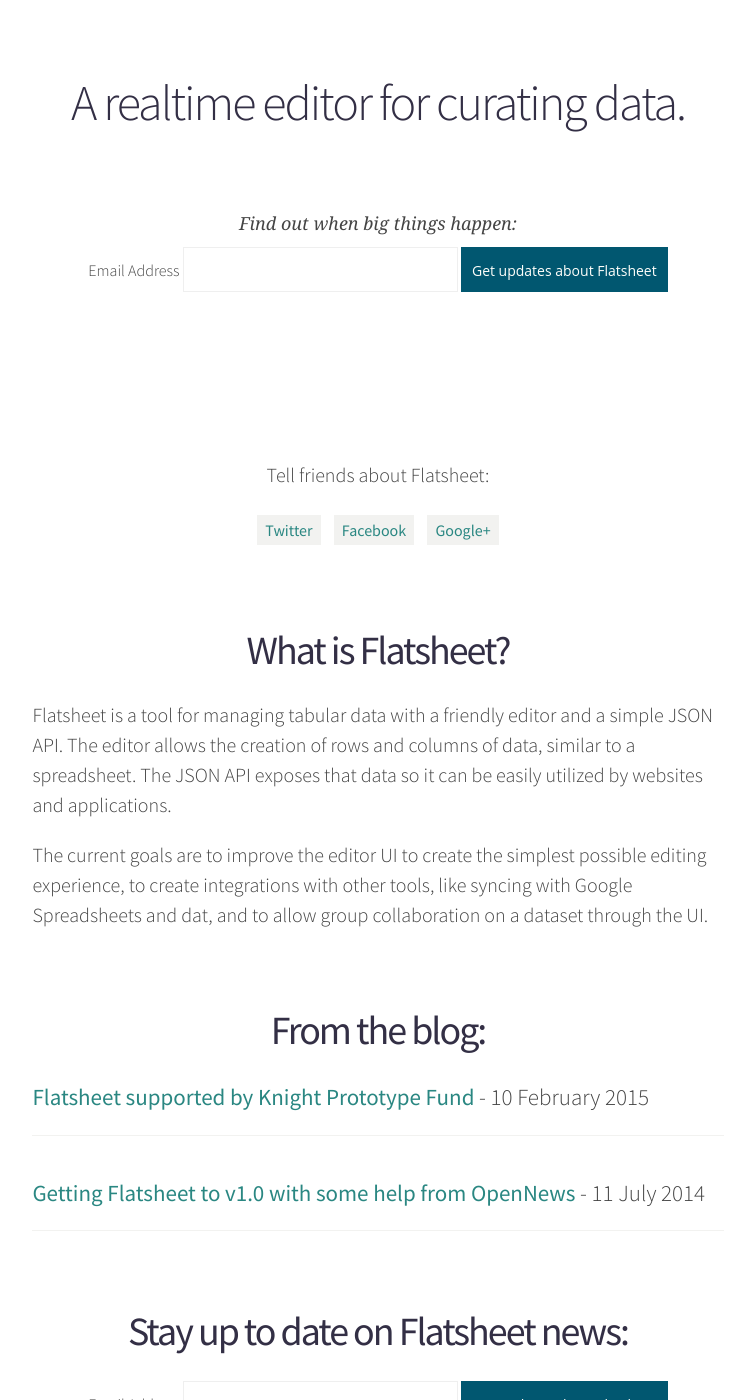
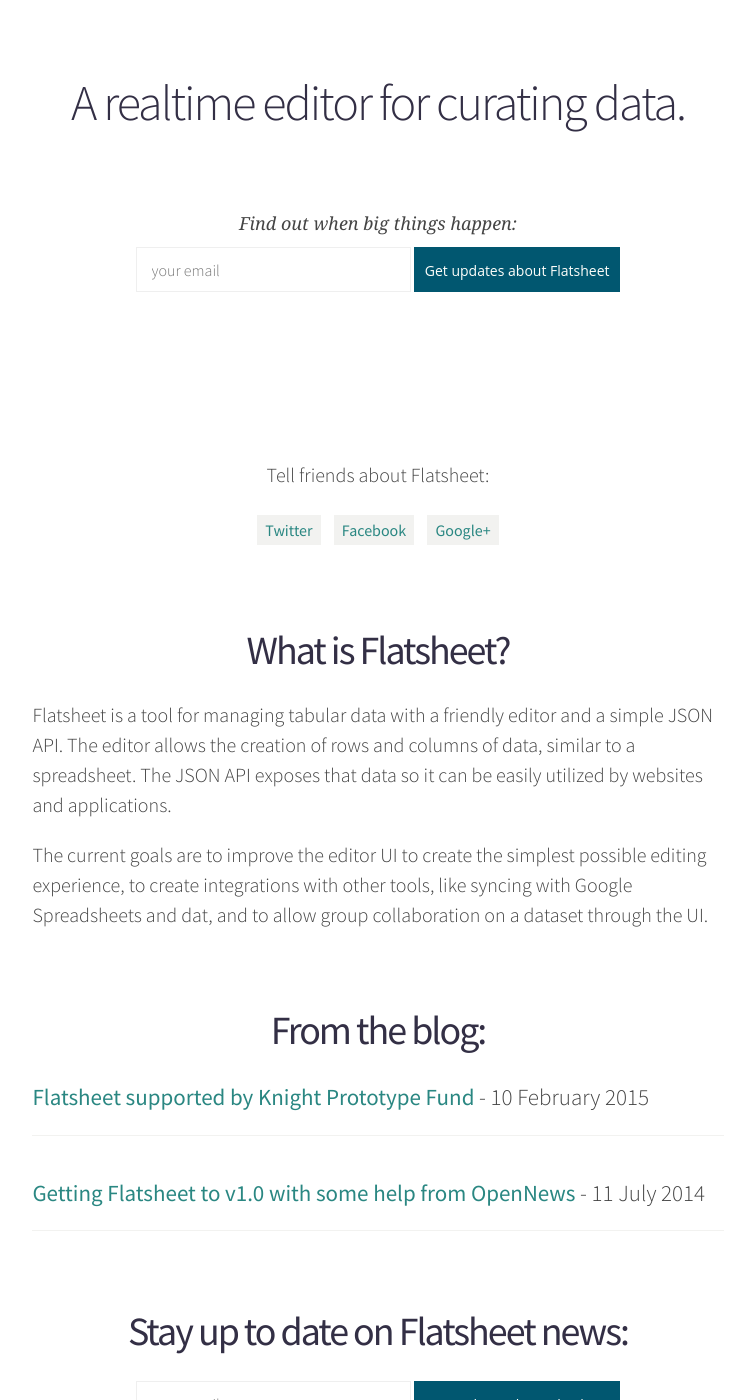
Before and after one commit to flatsheet/flatsheet.github.io, a Jekyll site: the page built from index.html, in a window 1280 px wide and 1400 px high, scrolled down 230 px. Shown: the whole window, without its empty margins (262-1017 px from the left). Built offline with Jekyll 4.4.1, drawn with Linux system fonts in a browser that asks for light colours; nearby versions of some CDN libraries; Markdown is read by kramdown in place of the engine named in the settings; some of the changed text lies outside the part shown.

Commit message:
update newsletter

```diff
--- a/_includes/newsletter.html
+++ b/_includes/newsletter.html
@@ -4,8 +4,7 @@
       <div id="mc_embed_signup_scroll">
 
   <div class="mc-field-group">
-  	<label for="mce-EMAIL">Email Address </label>
-  	<input type="email" value="" name="EMAIL" class="required email" id="mce-EMAIL">
+  	<input type="email" value="" name="EMAIL" class="required email" id="mce-EMAIL" placeholder="your email">
     <input type="submit" value="Get updates about Flatsheet" name="subscribe" id="mc-embedded-subscribe" class="button">
     <input type="hidden" value="{{ page.url }}" name="SOURCE">
   </div>
```
